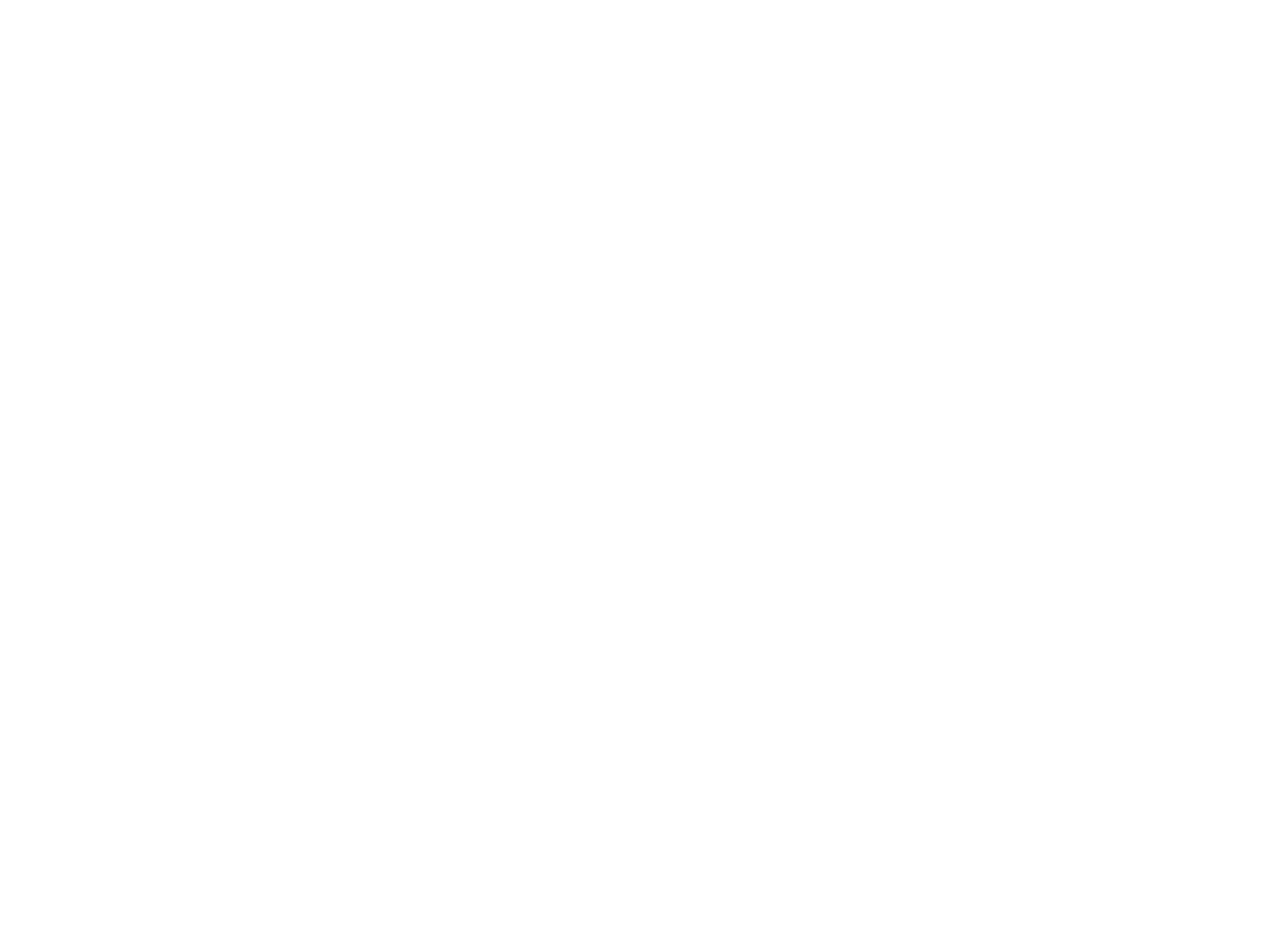
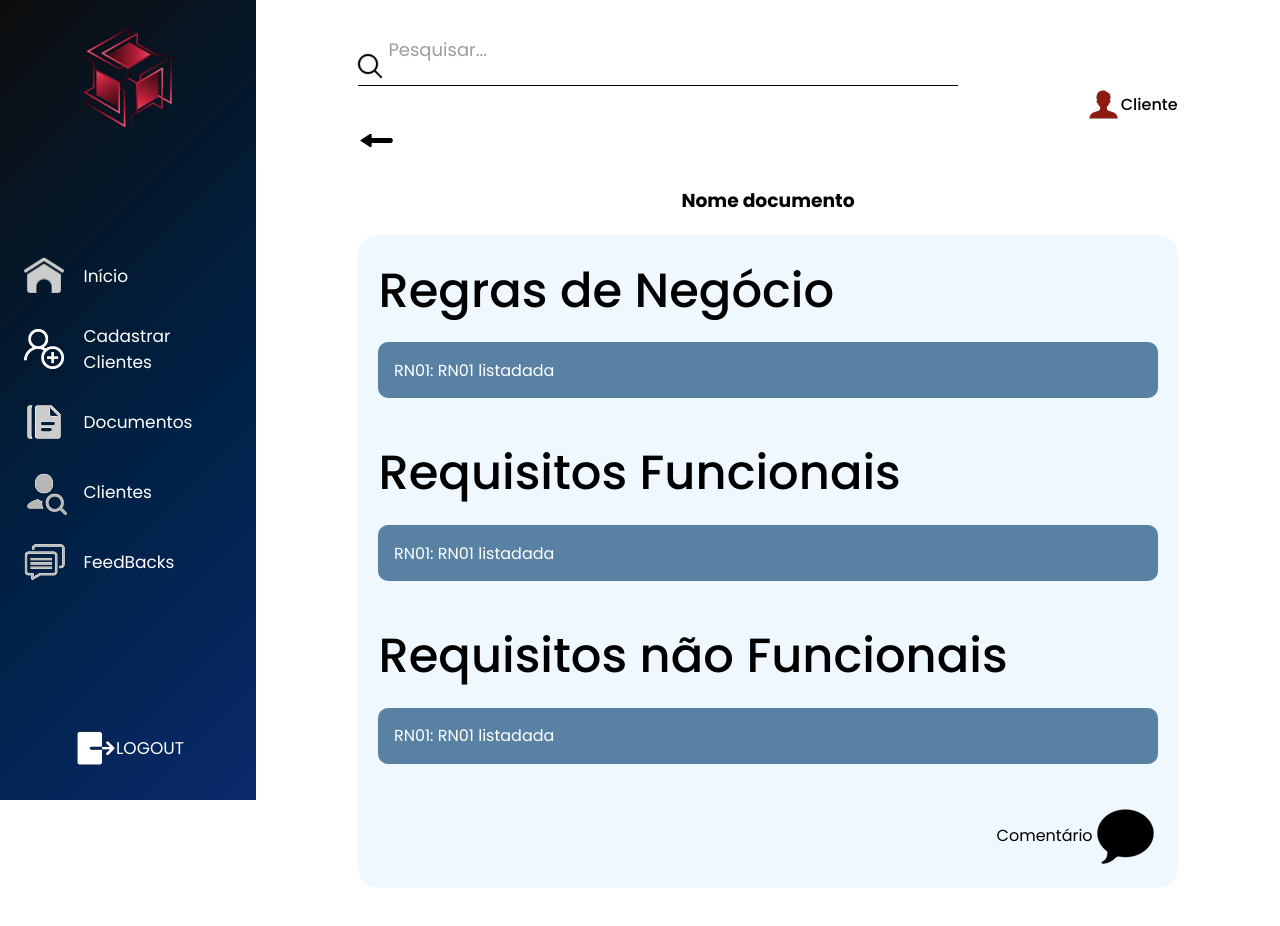
Before and after one commit to br-inaciog/AlphaTech-Project, a React (Vite) app in the folder FrontEnd/CollabTechFile/: page /docAndamentoCleangirlaesthetic in a window 1280 px wide. Before the commit this address had no page. Shown: the top 926 px of the page. Before the commit the page ends 800 px from the top, so only its background shows below. Built offline with nearby package versions, Linux system fonts and the light colour scheme.

Commit message:
feat: subindo telas arrumadas.

```diff
--- a/FrontEnd/CollabTechFile/src/Routes/Routes.jsx
+++ b/FrontEnd/CollabTechFile/src/Routes/Routes.jsx
@@ -24,7 +24,7 @@
                 <Route element={<TelaCliente />} path="/TelaCliente" />
                 <Route element={<Lixeira />} path="/Lixeira" />
                 <Route element={<DocAndamentoFunc />} path="/docAndamentoFunc" />
-                <Route element={<DocAndamentoClie />} path="/docAndamentoClie" />
+                <Route element={<DocAndamentoClie />} path="/docAndamentoCleangirlaesthetic" />
             </Routes>
         </BrowserRouter>
     )
```
